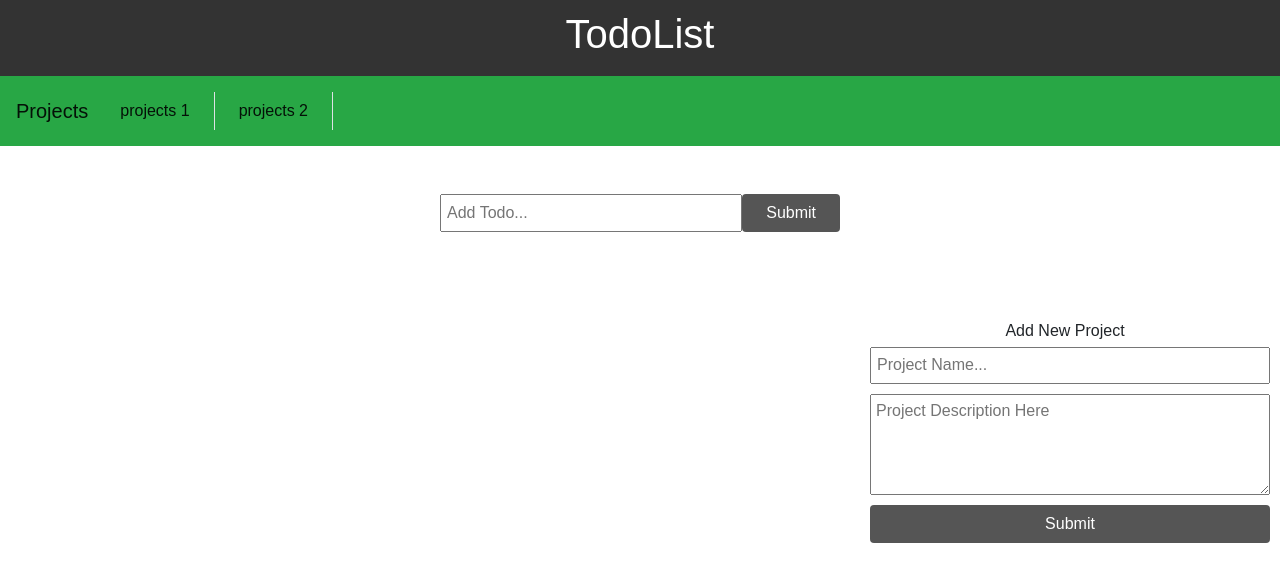
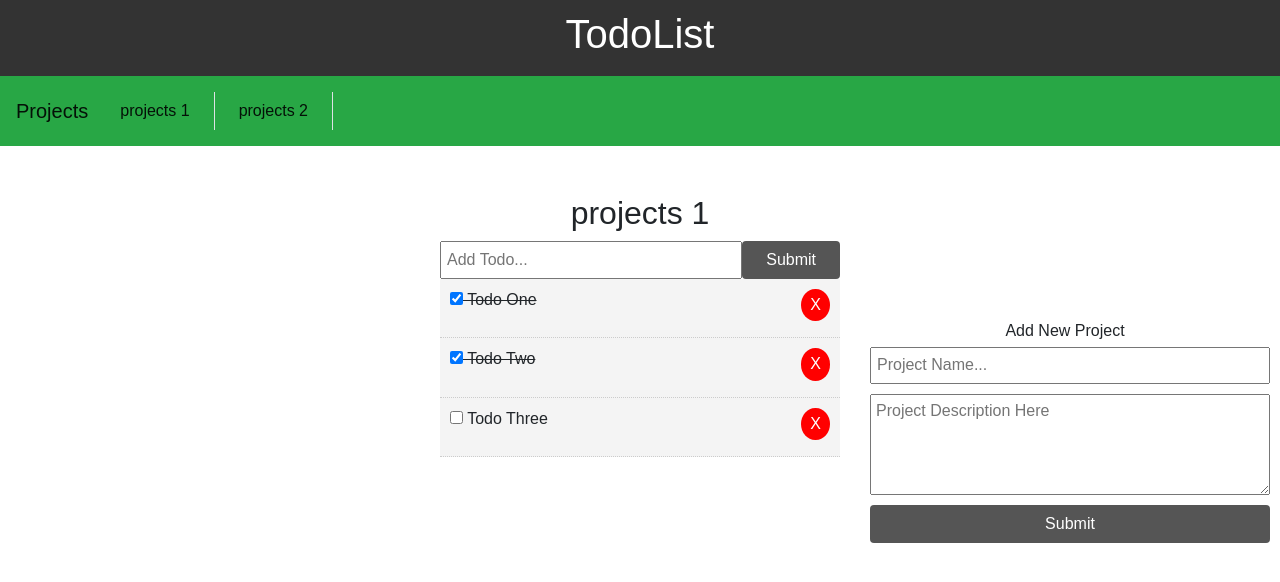
Before and after one commit to AissamYekhlef/todo-vue, a Vue app: page / in a window 1280 px wide. Shown: the top 582 px of the page. Built offline with nearby package versions, Linux system fonts and the light colour scheme.

Commit message:
add mounted to App.vue

```diff
--- a/src/App.vue
+++ b/src/App.vue
@@ -81,6 +81,9 @@ export default {
       ]
     }
   },
+  mounted(){
+    this.setTodos(1);
+  },
   methods: {
     deleteTodo(id) {
       const project = this.projects.find(project => project.id === this.cuerrentProject);
```
